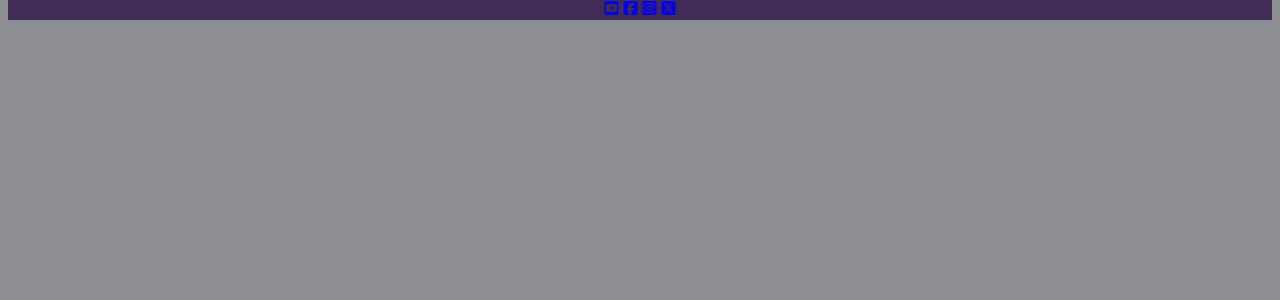
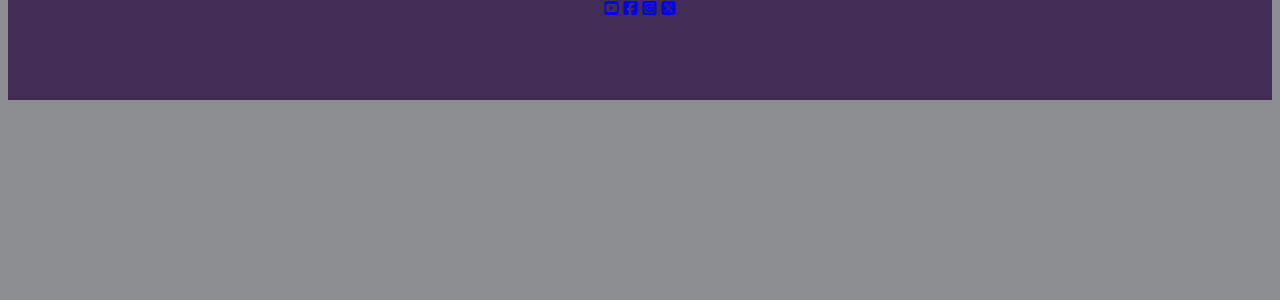
Before and after one commit to kiano948729/ProjectWeek1, a PHP site: page / in a window 1280 px wide. Shown: the part 112-412 px from the top of the page. Run offline with PHP 8.4, Linux system fonts and the light colour scheme; some libraries are stand-ins or nearby versions.

Commit message:
Update style.css

```diff
--- a/css/style.css
+++ b/css/style.css
@@ -283,8 +283,13 @@ header {
     justify-content: center;
     background-color: rgba(64, 44, 84);
     width: 100%;
-    height: 20px;
+    height: 100px;
     gap: 5px;
+}
+
+.i {
+    width: 100px;
+    height: 100px;
 }
 
 
@@ -330,6 +335,4 @@ header {
 
 
 
-
-
 /* overig pagina */
```
